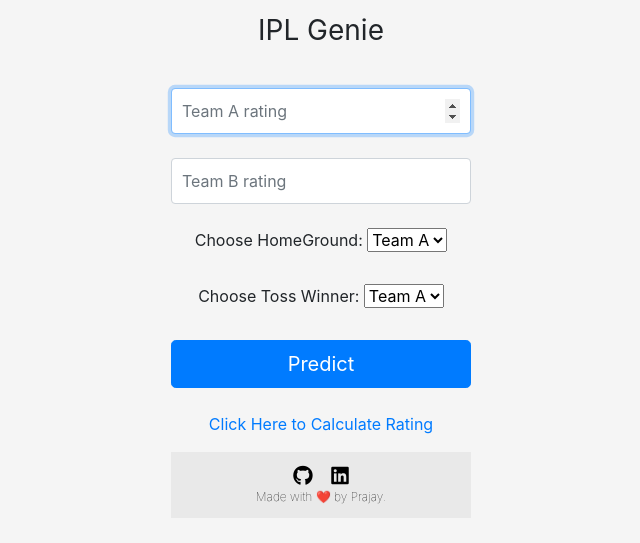
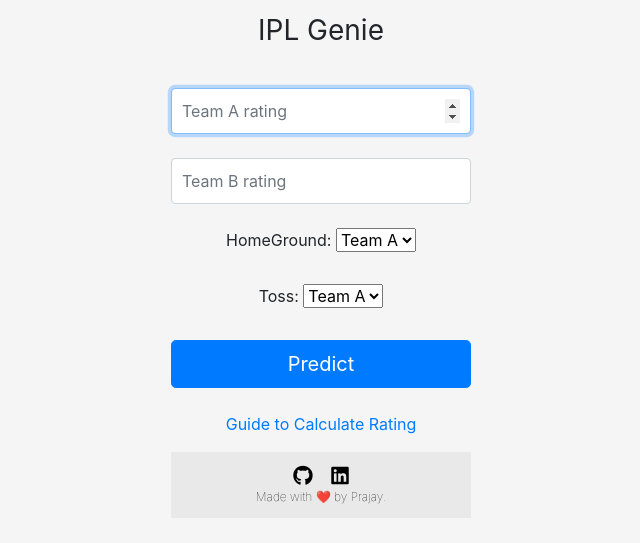
Before and after one commit to mprajay999/IPL-Genie, a Flask app: page / in a window 1280 px wide. Shown: the part 134-677 px from the top of the page, without its empty margins (319-959 px from the left). Run offline with Flask 2, Linux system fonts and the light colour scheme; parts of the project's set-up code (start-up, migrations or seed data) failed here and were passed over; some libraries are stand-ins or nearby versions.

Commit message:
changed names

```diff
--- a/templates/index.html
+++ b/templates/index.html
@@ -29,14 +29,14 @@
 		<label for="TeamratingB" class="sr-only">Team B rating</label>
 		<input type="number" step="0.1" id="TeamratingB" min="0" max="2" name="TeamB" class="form-control" placeholder="Team B rating" required>
         <br>
-		<label for="HomeGround">Choose HomeGround:</label>
+		<label for="HomeGround">HomeGround:</label>
 		<select id="HomeGround" name="Homeground">
 			<option value=1>Team A</option>
 			<option value=0>Team B</option>
 			<option value=0.5>Neutral</option>
 		</select>
         <br><br>
-		<label for="Toss">Choose Toss Winner:</label>
+		<label for="Toss">Toss:</label>
 		<select id="Toss" name="Toss">
 			<option value=1>Team A</option>
 			<option value=0>Team B</option>
@@ -46,7 +46,7 @@
 	    <br>
 
 			<p>
-                <a href="{{ url_for('calculate') }}">Click Here to Calculate Rating</a>
+                <a href="{{ url_for('calculate') }}">Guide to Calculate Rating</a>
 			</p>
 
         <!-- Footer -->
```
